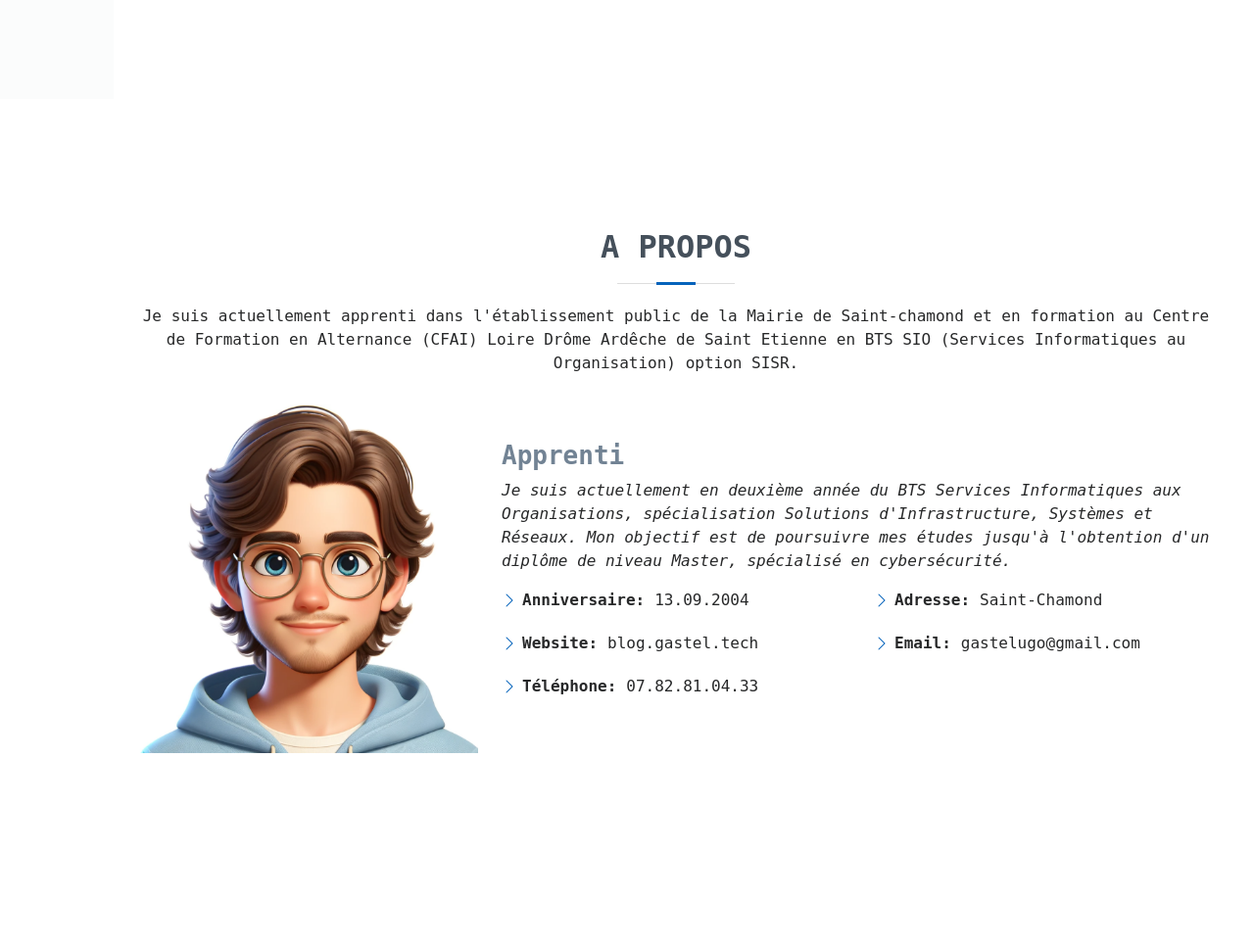
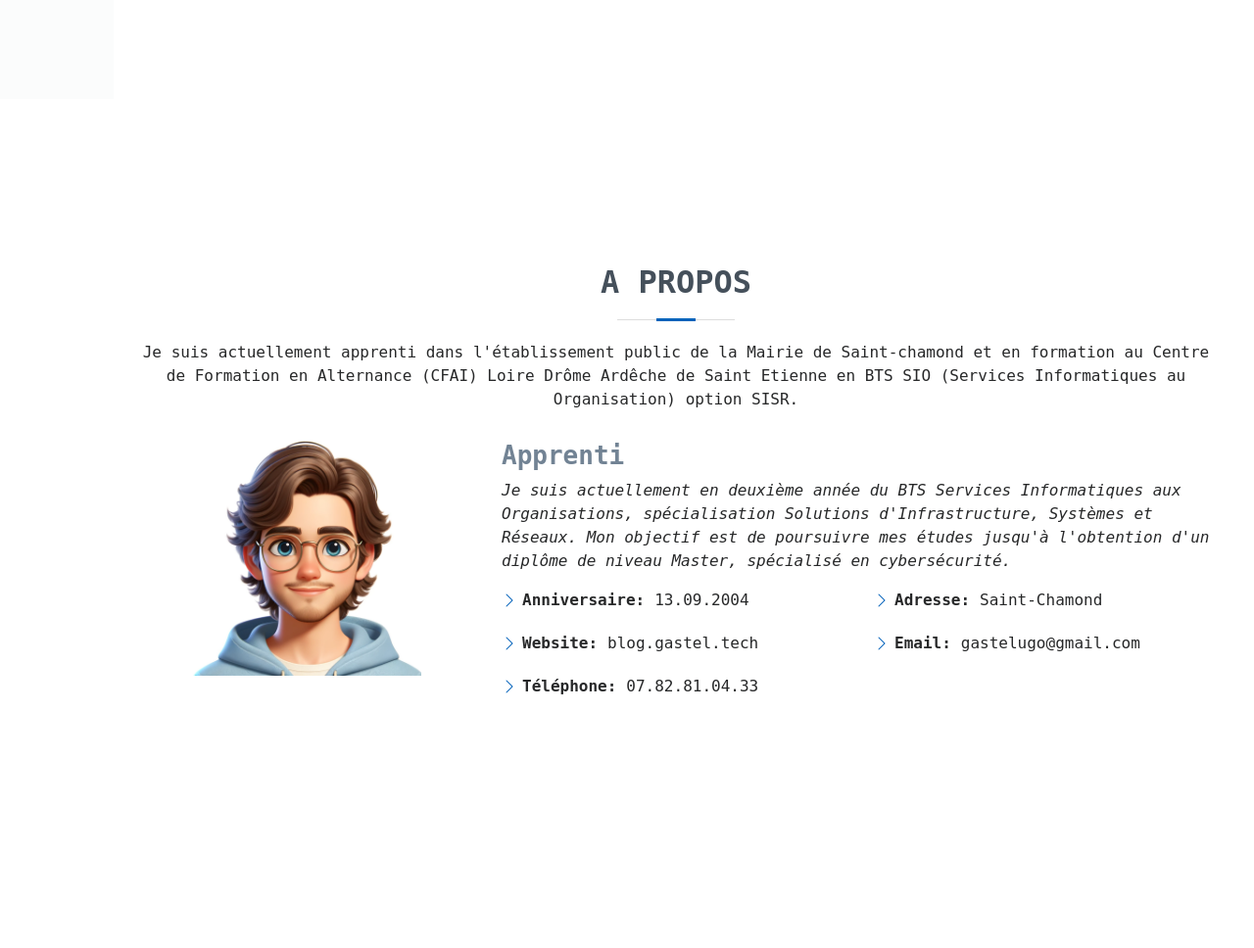
Before and after one commit to Ugo-gsl/Portfolio, a PHP site: page / in a window 1280 px wide. Shown: the part 699-1667 px from the top of the page at 98% size. Run offline with PHP 8.4, Linux system fonts and the light colour scheme; some libraries are stand-ins or nearby versions.

Commit message:
Update style.css

```diff
--- a/assets/css/style.css
+++ b/assets/css/style.css
@@ -434,7 +434,13 @@ section {
 /*--------------------------------------------------------------
 # About
 --------------------------------------------------------------*/
-
+.img-fluid{
+  height: 30vh;
+}
+.col-lg-4 {
+  display: flex;
+  justify-content: center;
+}
 .col-lg-8 {
   display: flex;
   flex-direction: column;
```
